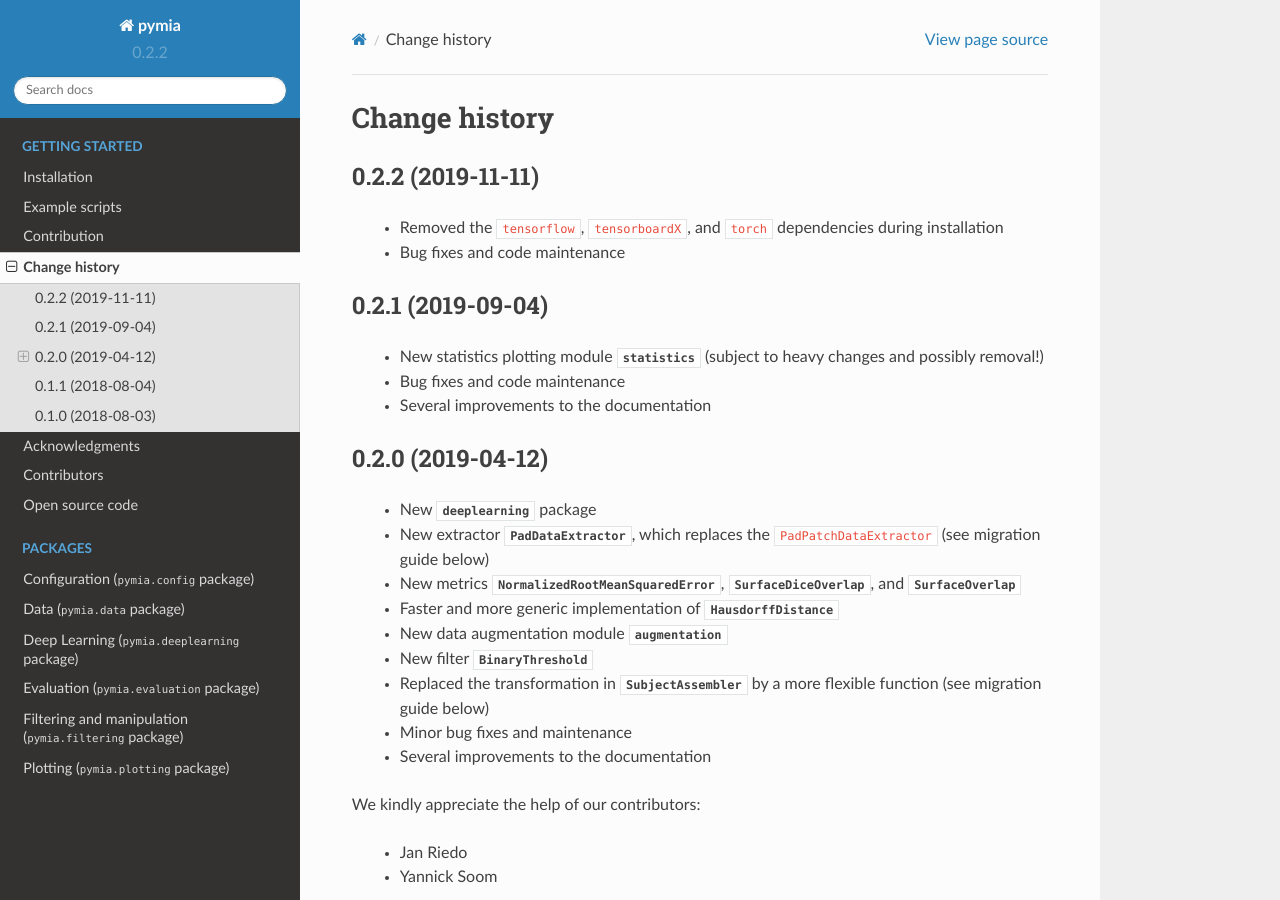
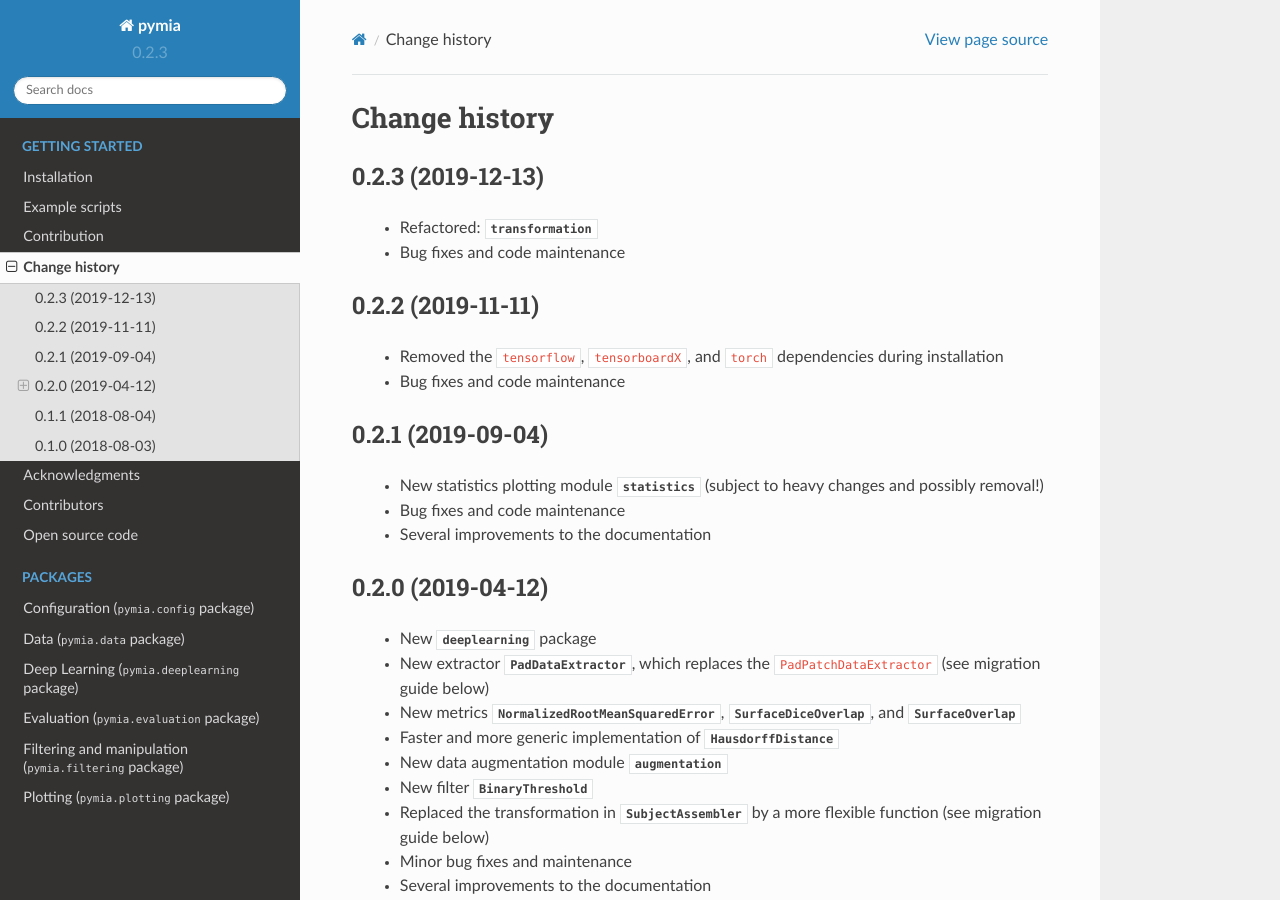
Before and after one commit to rundherum/pymia, a Sphinx documentation site: the page built from docs/history.rst, in a window 1280 px wide and 900 px high. Built offline with Sphinx 7.4.7 and the Read the Docs theme 2.0.0, drawn with Linux system fonts in a browser that asks for light colours; formulas are drawn with MathJax 3; cross-references to code outside the pages are shown as plain code.

Commit message:
chore(version): version bump

```diff
--- a/docs/conf.py
+++ b/docs/conf.py
@@ -67,9 +67,9 @@ author = 'Fabian Balsiger and Alain Jungo'
 # built documents.
 #
 # The short X.Y version.
-version = '0.2.2'
+version = '0.2.3'
 # The full version, including alpha/beta/rc tags.
-release = '0.2.2'
+release = '0.2.3'
 
 # The language for content autogenerated by Sphinx. Refer to documentation
 # for a list of supported languages.
--- a/docs/history.rst
+++ b/docs/history.rst
@@ -2,6 +2,13 @@
 
 Change history
 ==============
+
+0.2.3 (2019-12-13)
+------------------
+
+ * Refactored: :py:mod:`transformation`
+ * Bug fixes and code maintenance
+
 
 0.2.2 (2019-11-11)
 ------------------
--- a/setup.py
+++ b/setup.py
@@ -25,7 +25,7 @@ TEST_PACKAGES = [
 
 setup(
     name='pymia',
-    version='0.2.2',
+    version='0.2.3',
     description='pymia facilitates medical image analysis',
     long_description=readme,
     long_description_content_type='text/x-rst',
```
